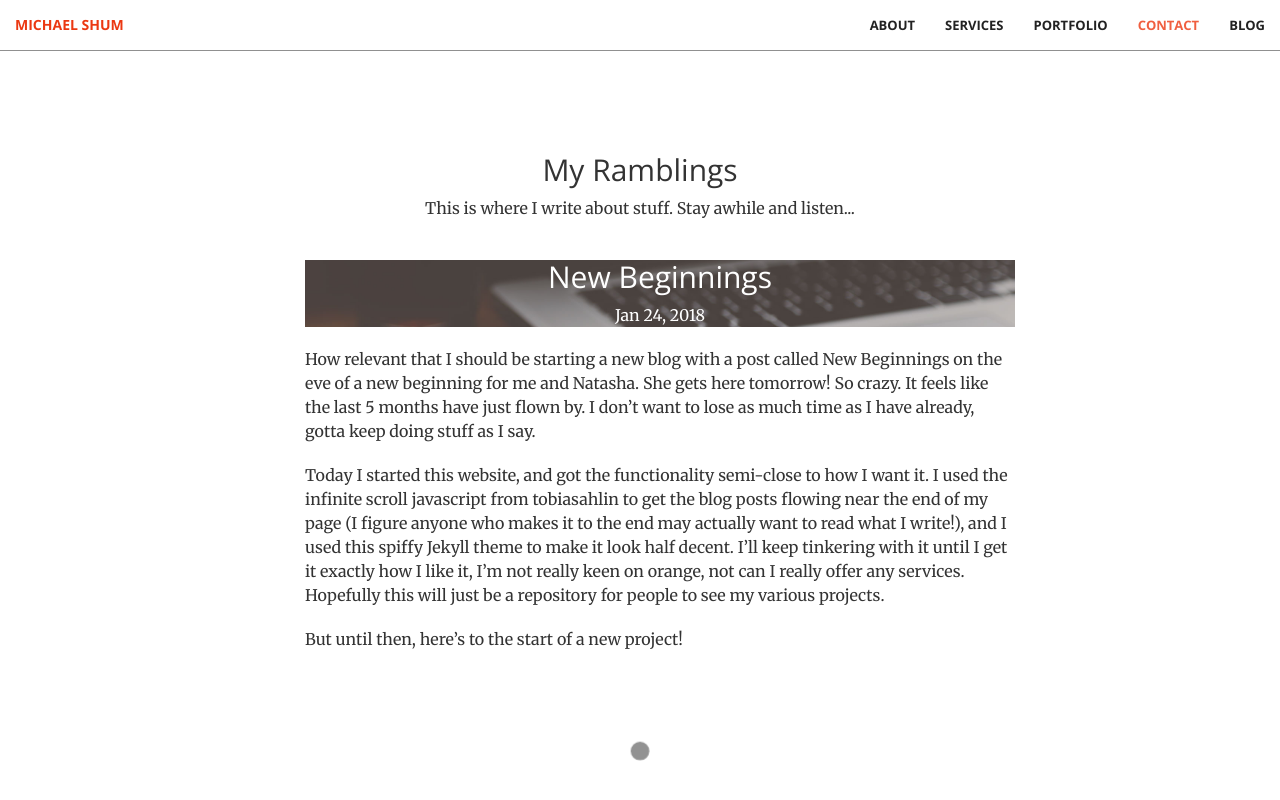
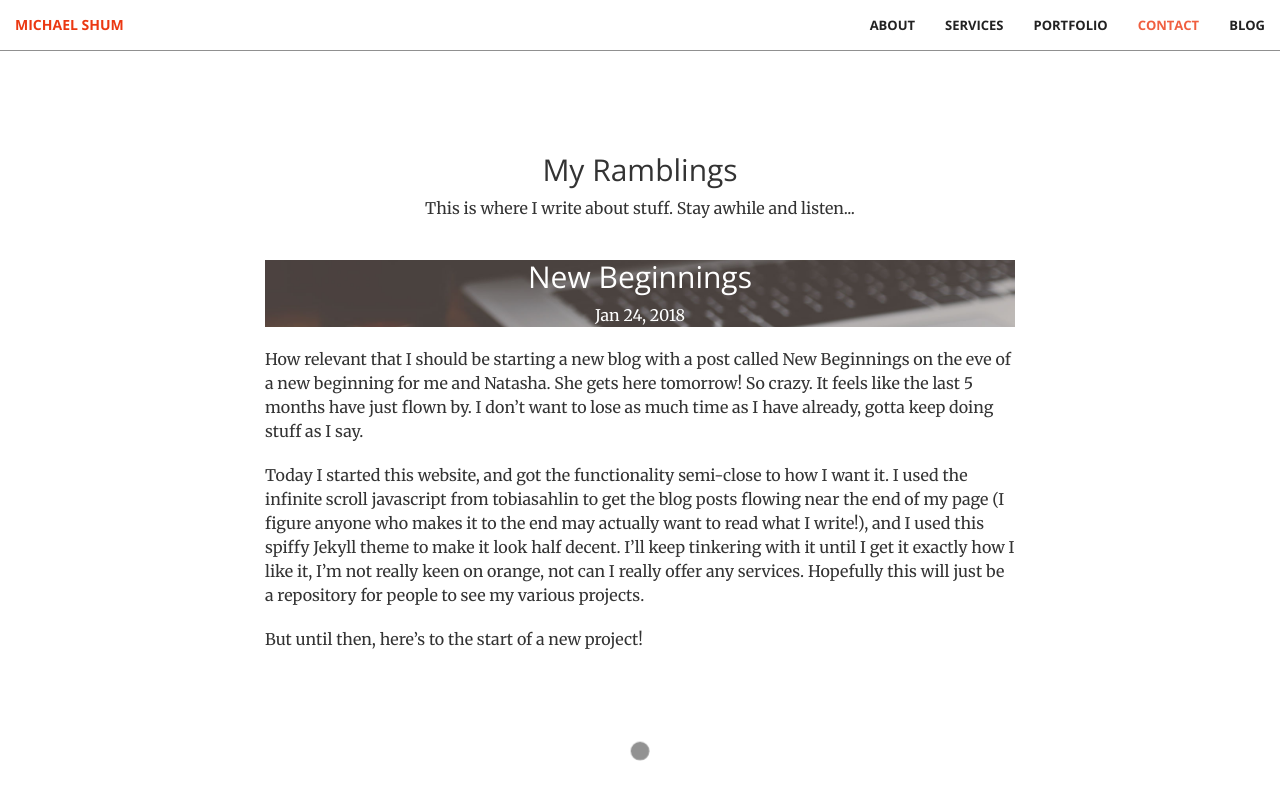
Before and after one commit to petriomelony/petriomelony.github.io, a Jekyll site: the page built from index.html, in a window 1280 px wide and 900 px high, scrolled down 2828 px. Shown: the top 800 px of the window. Built offline with Jekyll 4.4.1, drawn with Linux system fonts in a browser that asks for light colours; nearby versions of some CDN libraries.

Commit message:
Update main.scss

```diff
--- a/css/main.scss
+++ b/css/main.scss
@@ -74,3 +74,7 @@ $theme-dark: #222;
     opacity: 0;
   }
 }
+
+.post-list {
+  padding: 0px;
+}
```
